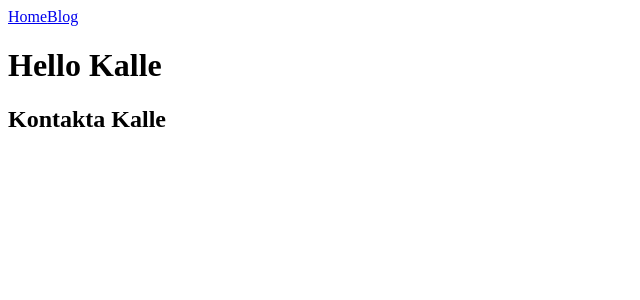
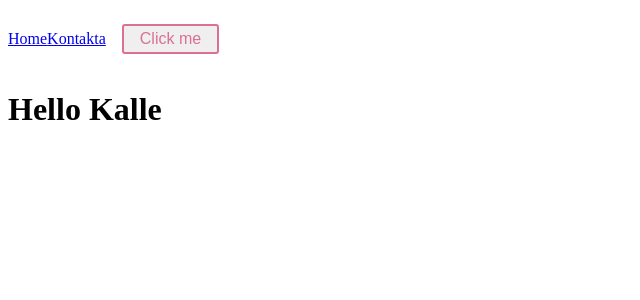
Before and after one commit to math91/react_course_labb_2, a React (Create React App) app: page / in a window 1280 px wide. Shown: the top 300 px of the page, without its empty margins (0-640 px from the left). Built offline with nearby package versions, Linux system fonts and the light colour scheme.

Commit message:
app update

```diff
--- a/src/App.js
+++ b/src/App.js
@@ -2,15 +2,43 @@ import React from "react"
 import About from "./About"
 import Contact from "./Contact"
 import Username from "./Username"
-import {Link} from "react-router-dom"
+import {Link, Switch, Route} from "react-router-dom"
+import styled from "styled-components"
+
 
 function App() {
+
+  const Button = styled.button`
+    color: palevioletred;
+    font-size: 1em;
+    margin: 1em;
+    padding: 0.25em 1em;
+    border: 2px solid palevioletred;
+    border-radius: 3px;
+    cursor: pointer;
+
+    &:hover {
+      border: 2px solid Violet;
+    }
+  `;
+
   return (
     <Username.Provider value="Kalle">
       <Link to="/">Home</Link>
-      <Link to="/blog">Blog</Link>
-      <About />
-      <Contact />
+      <Link to="/contact">Kontakta</Link>
+
+      <Button>Click me</Button>
+
+      <Switch>
+        <Route exact path="/">
+          <About />
+        </Route>
+
+        <Route path="/contact">
+          <Contact />
+        </Route>
+      </Switch>
+
     </Username.Provider>
   )
 }
```
Also changed, not shown: 1 other file (tests, documents, lock files or other folders).
